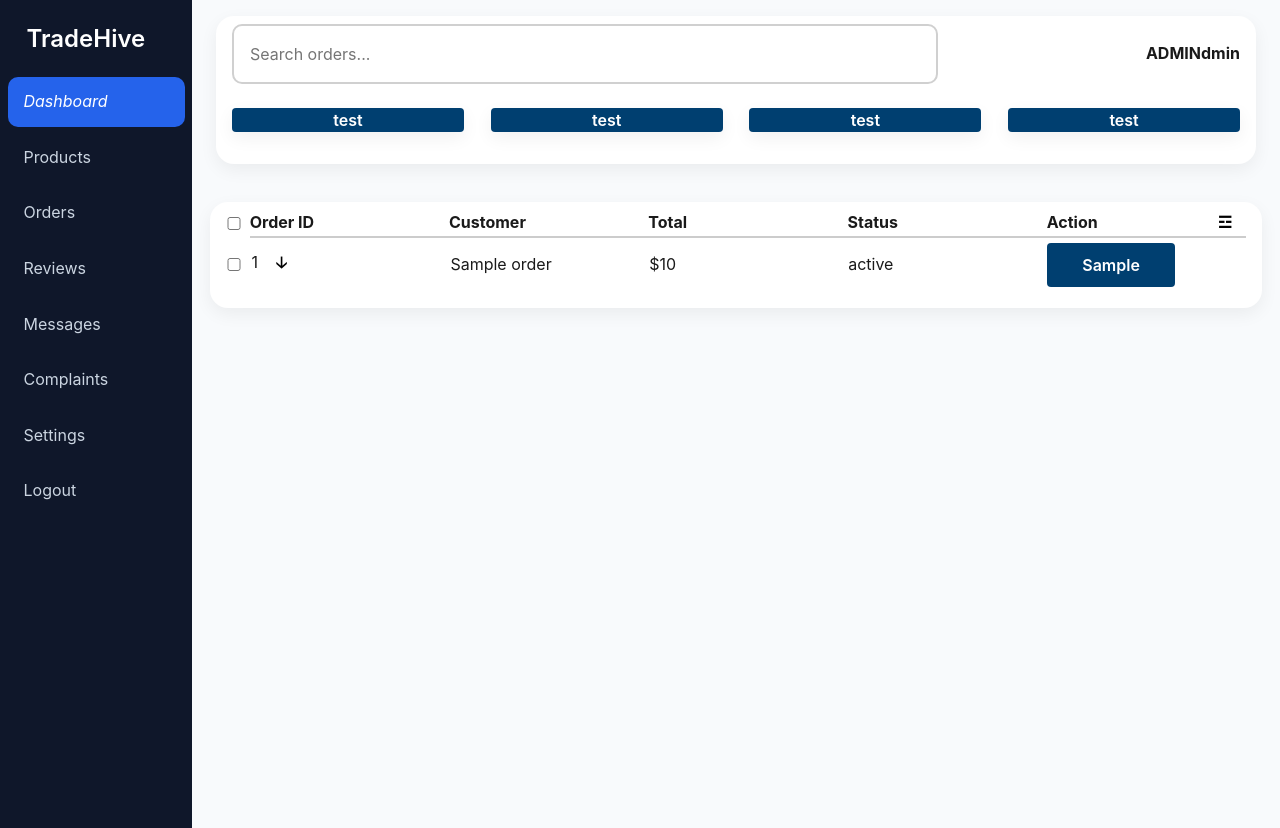
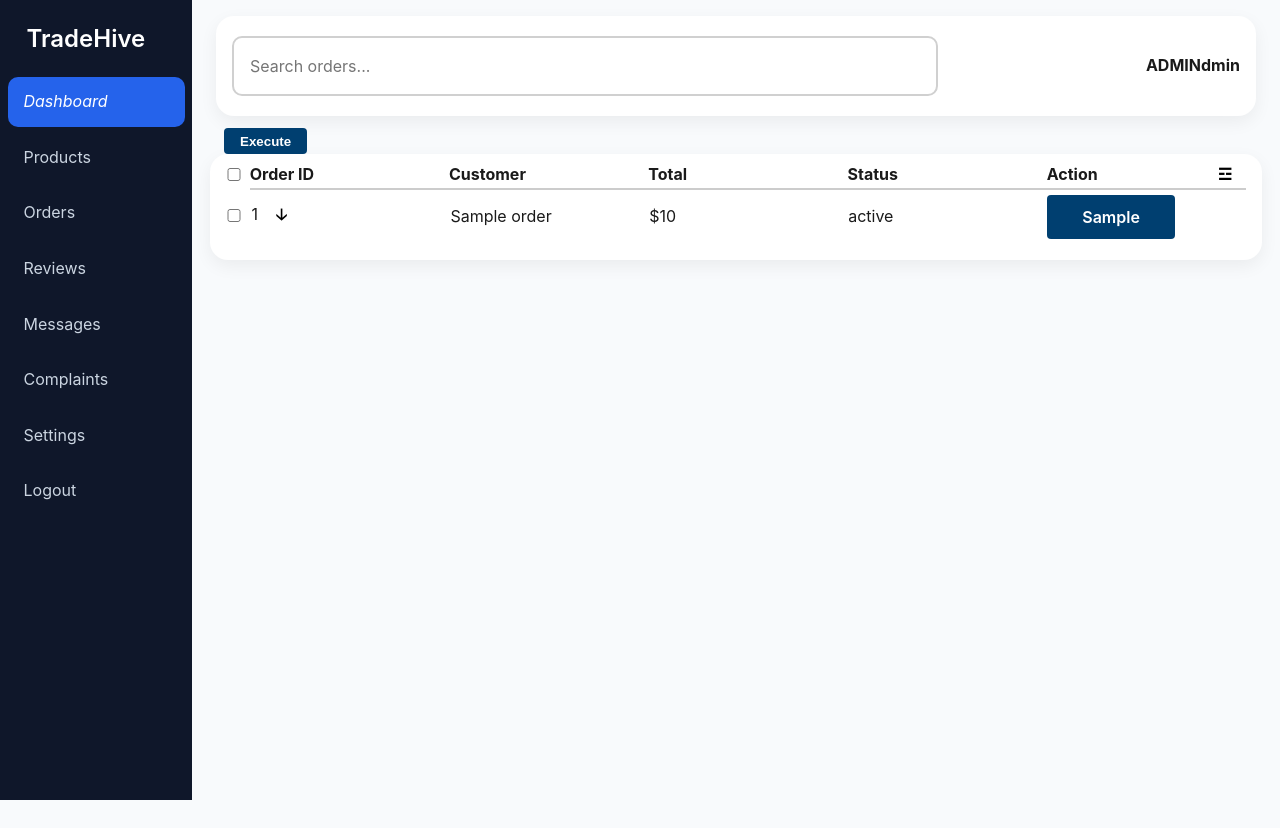
Before and after one commit to Mbrenneman0/cset155cset180final, a Flask app: template Templates/dash_orders.html in a window 1280 px wide. After the commit the page ends 800 px from the top, so only its background shows below. Run offline with Flask 3, Linux system fonts and the light colour scheme; the template is opened without the code that fills it: most values are stand-ins (such as "Sample title", 1, 10 or a date in 2020); parts of the project's set-up code (start-up, migrations or seed data) failed here and were passed over.

Commit message:
bulk action request functioning

```diff
--- a/Static/style/dash.css
+++ b/Static/style/dash.css
@@ -24,6 +24,7 @@ body{
     border-radius:16px;
     min-height: 12.5vh;
     max-height: fit-content;
+    gap: 1.5rem;
 }
 .searchbar{
     width: 70%;
@@ -249,6 +250,13 @@ tr.row_odd {
 }
 
 /* orders */
+.execute-btn{
+    position: absolute;
+    z-index: 99;
+    top: 16vh;
+    left: 17.5%;
+    padding: 0.25rem 1rem;
+}
 .orders_table thead {
     display: table;
     position: relative;
@@ -261,7 +269,7 @@ tr.row_odd {
 }
 .orders_table tbody {
     display: block;
-    max-height: 60vh;
+    max-height: 70vh;
     overflow-y: auto;
     width: 100%;
 }
@@ -282,7 +290,7 @@ tr.row_odd {
     margin-bottom: 0;
     line-height: 0;
 }
-.checks{
+.checks_style{
     width: 1rem;
 }
 .dropdown{
--- a/Templates/dash_orders.html
+++ b/Templates/dash_orders.html
@@ -12,25 +12,18 @@
 {% include 'dash_sidebar.html' %}
 
 <div class="log_body">
-    <form class="topbar floating-wrapper flex">
-        <input class="searchbar" placeholder="Search orders..." name="search">
-        <div class="role"><strong>{{ role[0]|upper}}{{role[1:] }}</strong></div>
-        <form class="flex">
-            <input type="button" class="quick_sort card_col floating-wrapper" value="test">
-            <input type="button" class="quick_sort card_col floating-wrapper" value="test">
-            <input type="button" class="quick_sort card_col floating-wrapper" value="test">
-            <input type="button" class="quick_sort card_col floating-wrapper" value="test">
-        </form>
-    </form>
+    <div class="topbar floating-wrapper flex">
+        <input type="search" class="searchbar" placeholder="Search orders..." name="search">
+        <div class="role"><strong>{{ role[0]|upper }}{{ role[1:] }}</strong></div>
+    </div>
+    <button class="execute-btn" onclick="runActions()"><small>Execute</small></button>
     <div class="log-wrapper fixed">
         <div class="floating-wrapper fixed">
             <table class="orders_table fixed">
                 <thead>
                     <tr>
                         <td style="width: 2.5%;" class="row_check">
-                            <form>
-                                <input type="checkbox" name="check_all" onclick="checkAll()" class="checks" id="check_all">
-                            </form>
+                            <input type="{{ 'checkbox' if role != 'customer' else 'hidden'}}" name="check_all" onclick="checkAll()" class="checks_style" id="check_all">
                         </td>
                         <th>Order ID</th>
                         <th>Customer</th>
@@ -50,31 +43,57 @@
                     </tr>
                 </thead>
                 <tbody class="table-scroll">
+
+                    {% if action %}
+                        {% set form_bulk_action = url_for('dashboard.view_filtered_orders', role=role, action=action) %}
+                    {% else %}
+                        {% set form_bulk_action = url_for('dashboard.view_orders', role=role) %}
+                    {% endif %}
                     {% for order in order_log['order_details'] %}
                         <tr class="row_{{ 'even' if loop.index0 % 2 == 1 else 'odd' }}">
                             <td style="width: 2.5%;">
-                            <form>
-                                <input type="checkbox" name="checks" class="checks">
-                            </form>
+                                {% set show_checkbox = (role != 'customer') and (order['status'] != 'Shipped') %}
+                                {% if show_checkbox %}
+                                    <input
+                                        type="checkbox"
+                                        value="{{ order['order_num'] }}"
+                                        name="checks"
+                                        class="checks_style checks">
+                                {% endif %}
                             </td>
-                        <td>{{ order['order_num'] }} <button class="dropbtn">&#129123;</button></td>
+                            <td>
+                                {{ order['order_num'] }}
+                                <button type="button" class="dropbtn">&#129123;</button>
+                            </td>
                             <td>{{ order['name'] }}</td>
                             <td>${{ order['total'] }}</td>
                             <td>{{ order['status'] }}</td>
                             <td>
-                            <form action="" method="POST">
-                                <input type="hidden" name="order_num" value="{{ order['order_num'] }}">
-                                <input type="hidden" name="action" value="{{ order_log['order_actions'][order.get('order_num')] }}">
-                                <input type="submit" name="input-btn"
+                                {% if action %}
+                                    {% set form_action = url_for('dashboard.view_filtered_orders', role=role, action=action) %}
+                                {% else %}
+                                    {% set form_action = url_for('dashboard.view_orders', role=role) %}
+                                {% endif %}
+                                <form action="{{ form_action }}" method="POST">
+                                    <input
+                                        type="hidden"
+                                        name="order_num"
+                                        value="{{ order['order_num'] }}">
+                                    <input
+                                        type="hidden"
+                                        name="action"
+                                        value="{{ order_log['order_actions'][order.get('order_num')] }}">
+                                    <input
+                                        type="submit"
+                                        name="input-btn"
                                         value="{{ order_log['order_actions'][order.get('order_num')] }}"
-                                    class="badge-{{ order_log['order_actions'][order.get('order_num')] }}">
+                                        class="badge-{{ order_log['order_actions'][order.get('order_num')] }}"
+                                        {% if role == 'customer' %}disabled{% endif %}>
                                 </form>
                             </td>
                         </tr>
-
                     {% endfor %}
                 </tbody>
-
             </table>
         </div>
     </div>
@@ -111,6 +130,29 @@
         }
     }
 
+    const bulkUrl = "{{ form_bulk_action }}";
+
+    function runActions(){
+        const checks = document.querySelectorAll('.checks:checked');
+        const formData = new FormData();
+
+        checks.forEach(check => {
+            formData.append('orders', check.value);
+        });
+
+        formData.append('bulk_action', 'true');
+
+        fetch(bulkUrl, {
+            method: 'POST',
+            body: formData
+        })
+        .then(response => {
+            if (response.ok){
+                location.reload();
+            }
+        });
+    }
+
 </script>
 
 </body>
--- a/Templates/dash_sidebar.html
+++ b/Templates/dash_sidebar.html
@@ -9,9 +9,9 @@
     href="{{ url_for('dashboard.' + role|lower + '_dash') }}">
     <i>Dashboard</i></a>
 
-    {% if role != 'Customer' %}
+    {% if role|lower != 'customer' %}
         <a {% if active_page == 'products'%}class="active"{% endif %}
-        href="{{ role }}/products">
+        href="{{ url_for('dashboard.view_products', role=role|lower) }}">
         <i></i>Products</a>
     {% endif %}
 
@@ -19,7 +19,7 @@
         href="{{ url_for('dashboard.view_orders',role=role|lower) }}">
         <i></i>Orders</a>
 
-    {% if role != 'Customer' %}
+    {% if role|lower != 'customer' %}
         <a {% if active_page == 'reviews'%}class="active"{% endif %}
         href="#">
         <i></i>Reviews</a>
@@ -29,7 +29,7 @@
         href="#">
         <i></i>Messages</a>
 
-    {% if role != 'Customer' %}
+    {% if role|lower != 'customer' %}
         <a {% if active_page == 'complaints'%}class="active"{% endif %}
         href="#">
         <i></i>Complaints</a>
```
Also changed, not shown: Blueprints/dashboard/routes.py (+37 -11 lines), Services/dash_service.py (+9 -0 lines). Lines whose indentation alone changed are shown as unchanged.
